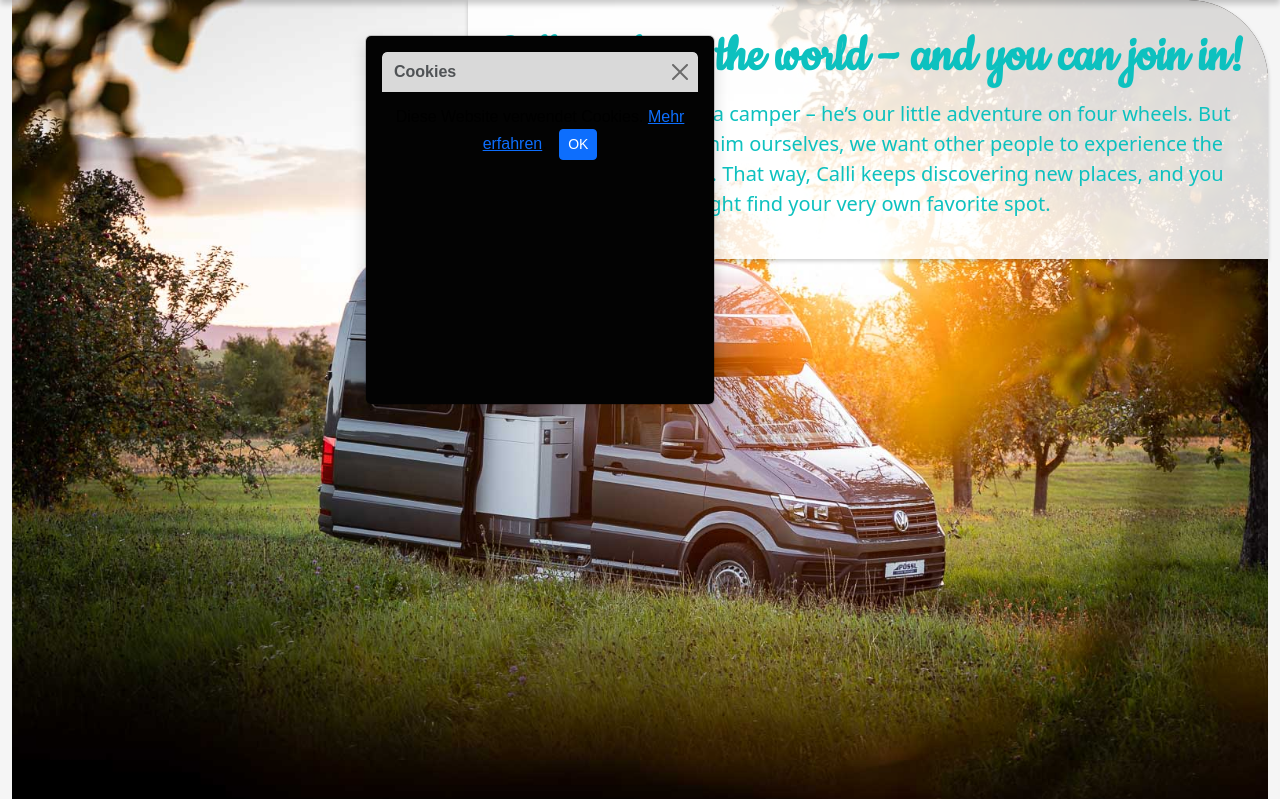
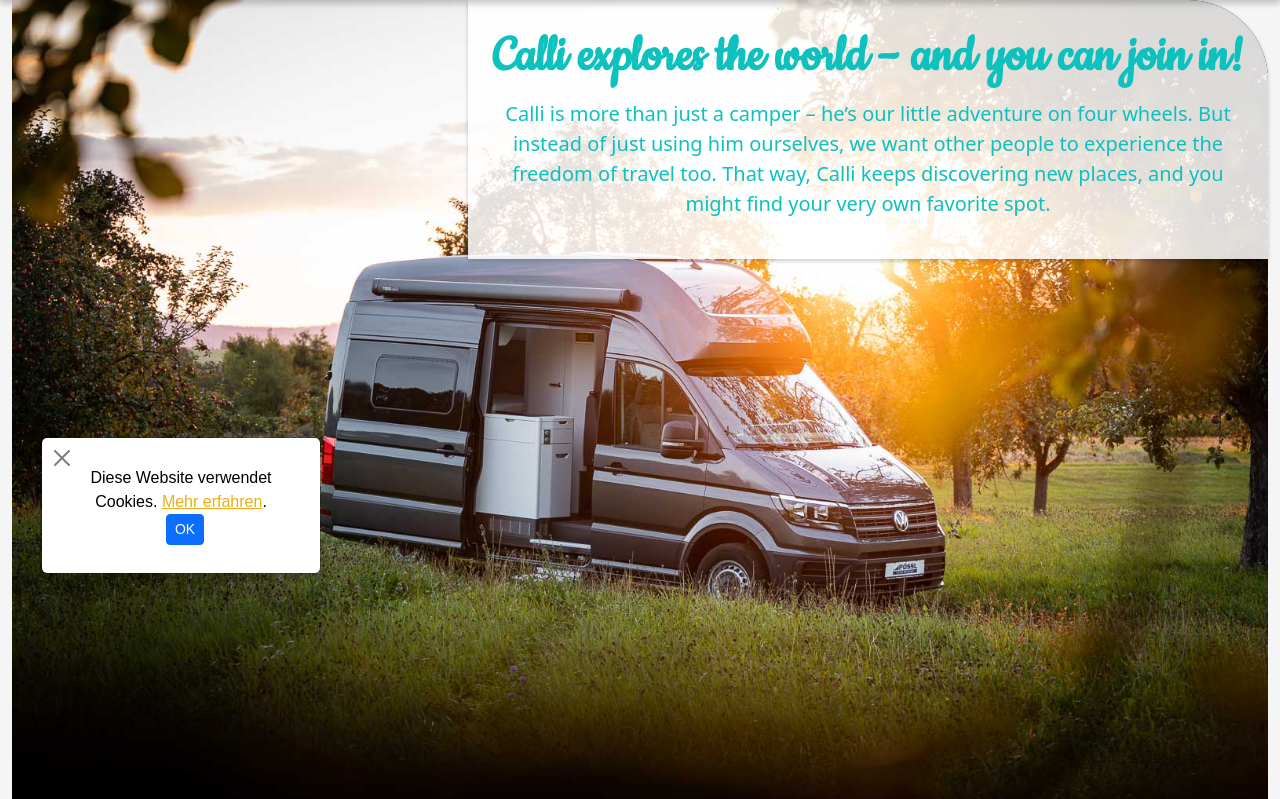
Before and after one commit to LanaD-coder/CalliDerCameper, a Django app: page / in a window 1280 px wide. Shown: the part 180-979 px from the top of the page. Run offline with Django 5.2, Linux system fonts and the light colour scheme; data that the repository does not hold is empty; parts of the project's set-up code (start-up, migrations or seed data) failed here and were passed over; some libraries are stand-ins or nearby versions.

Commit message:
adjust datenschutz styles

```diff
--- a/templates/home.html
+++ b/templates/home.html
@@ -15,25 +15,17 @@
     </p>
   </div>
 
-  <!-- Cookie Toast placed at top-left of banner -->
-  <div id="cookieToast" class="toast" role="alert" aria-live="assertive" aria-atomic="true" data-bs-autohide="false"
-     style="
-       position: fixed;
-       top: 50%;
-       left: 50%;
-       transform: translate(-50%, -50%);
-       z-index: 9999;
-       min-width: 280px;
-     ">
-    <div class="toast-header">
-      <strong class="me-auto">Cookies</strong>
-      <button type="button" class="btn-close" data-bs-dismiss="toast" aria-label="Close"></button>
-    </div>
-    <div class="toast-body">
-      Diese Website verwendet Cookies. <a href="{% url 'datenschutz' %}">Mehr erfahren</a>.
-      <button id="acceptCookiesBtn" class="btn btn-primary btn-sm ms-2">OK</button>
+  <!-- Datenschutz Toast Container -->
+  <div class="toast-container position-fixed bottom-0 start-0 p-3" style="z-index: 1055;">
+    <div id="cookieToast" class="toast text-black bg-white position-relative" role="alert" aria-live="assertive" aria-atomic="true" data-bs-autohide="false" style="min-width: 280px;">
+      <button type="button" class="btn-close position-absolute top-0 start-0 m-2" style="filter: invert(0);" data-bs-dismiss="toast" aria-label="Close"></button>
+      <div class="toast-body">
+        Diese Website verwendet Cookies. <a href="{% url 'datenschutz' %}" class="text-decoration-underline" style="color: #ebae16;">Mehr erfahren</a>.
+        <button id="acceptCookiesBtn" class="btn btn-primary btn-sm ms-2">OK</button>
+      </div>
     </div>
   </div>
+
 </div>
 
 <section id="about-section" class="my-5 position-relative">
```
